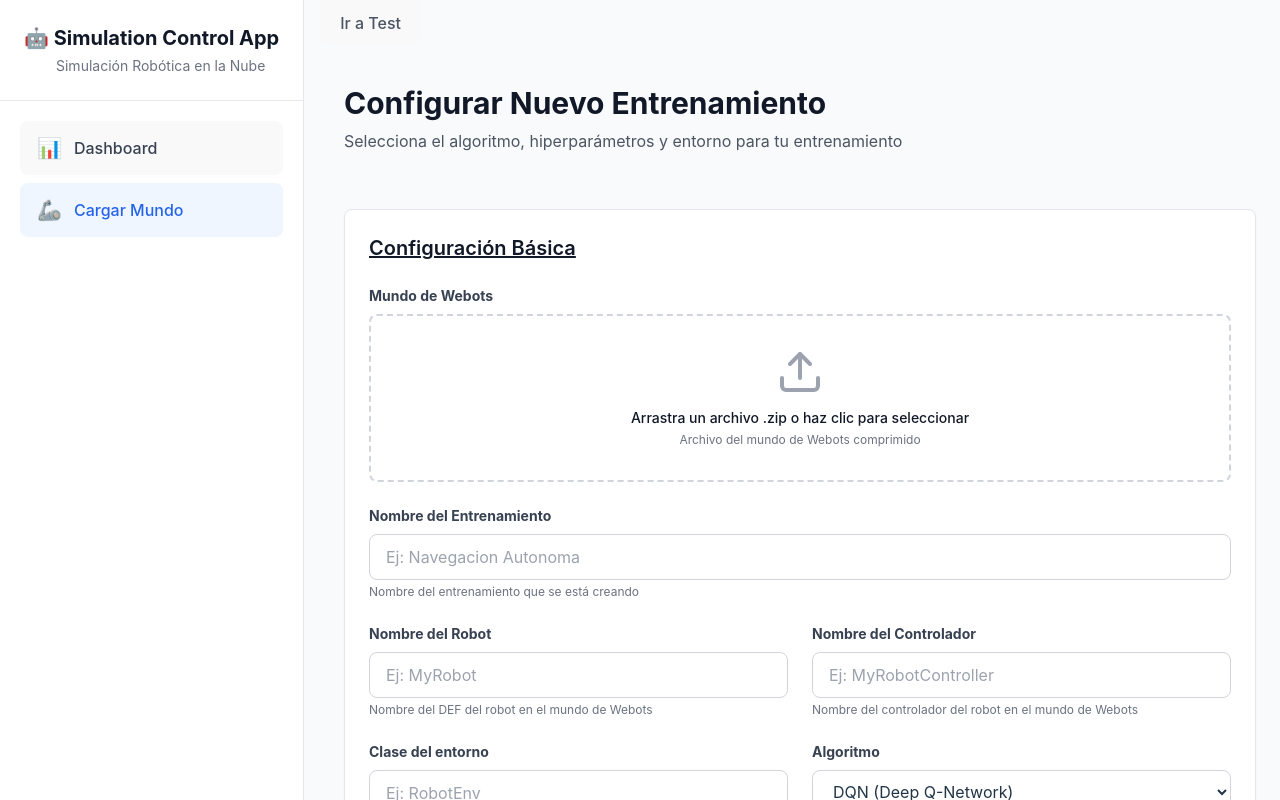
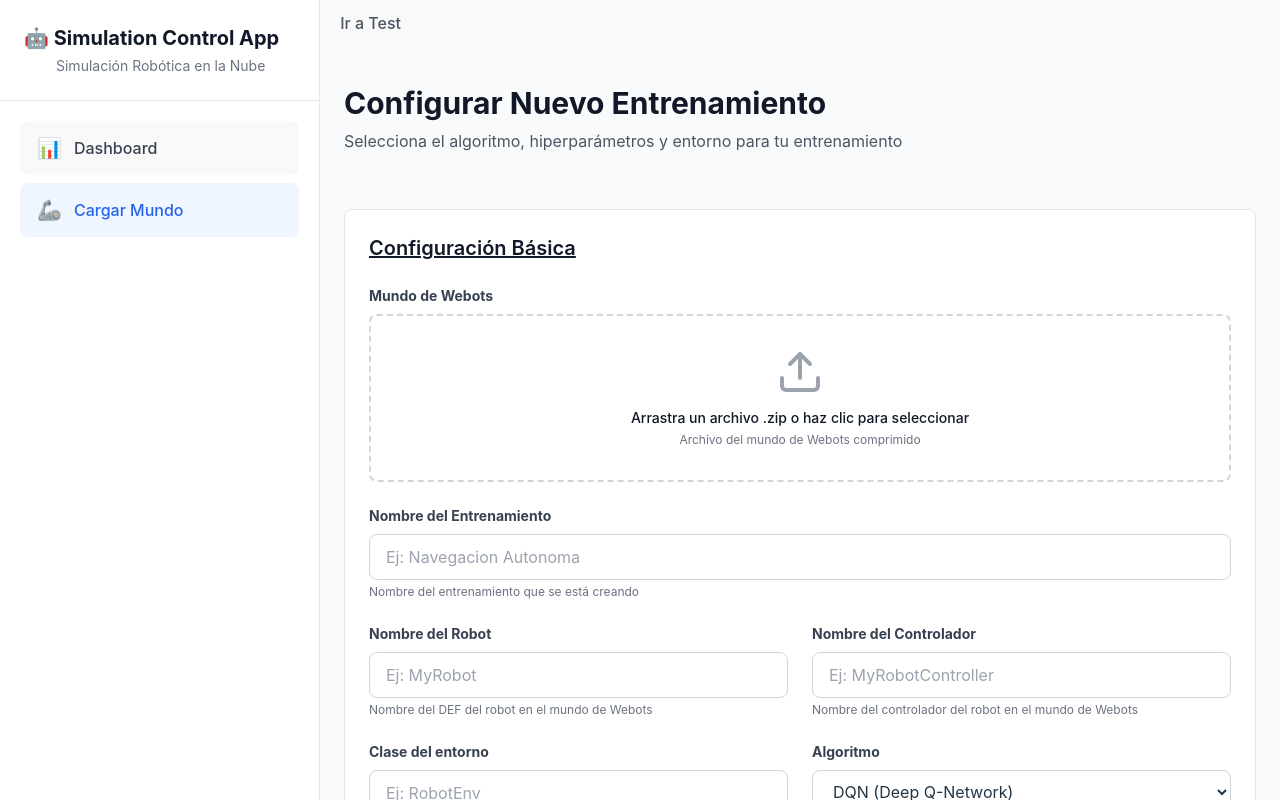
Before and after one commit to Nahuel7978/Tesis, a React (Vite) app in the folder SimulationControlFrontend/: page /training/new in a window 1280 px wide. Shown: the top 800 px of the page. Built offline with nearby package versions, Linux system fonts and the light colour scheme; no server answers.

Commit message:
Se agrega lógica de responsividad

```diff
--- a/SimulationControlFrontend/src/components/layout/Sidebar.tsx
+++ b/SimulationControlFrontend/src/components/layout/Sidebar.tsx
@@ -1,10 +1,13 @@
 // src/components/layout/Sidebar.tsx
-import React from 'react';
+import React, { useState } from 'react'; // Importa useState
 import { useNavigate, useLocation } from 'react-router-dom';
+import { useMediaQuery } from 'react-responsive'; // Importa useMediaQuery
 
 export const Sidebar: React.FC = () => {
   const navigate = useNavigate();
   const location = useLocation();
+  const isMobile = useMediaQuery({ maxWidth: 768 }); // Define un breakpoint para móvil
+  const [isOpen, setIsOpen] = useState(!isMobile); // Controla si el sidebar está abierto/cerrado
 
   const menuItems = [
     {
@@ -25,12 +28,39 @@ export const Sidebar: React.FC = () => {
     return location.pathname === path;
   };
 
+  const toggleSidebar = () => {
+    setIsOpen(!isOpen);
+  };
+
   return (
-    <div className="w-70 bg-white border-r border-gray-200 h-screen fixed left-0 top-0 flex flex-col">
+    <>
+      {/* Botón para abrir/cerrar sidebar en móvil */}
+      {isMobile && (
+        <button
+          onClick={toggleSidebar}
+          className="fixed top-4 left-4 z-50 p-2 bg-blue-600 text-white rounded-md shadow-lg"
+        >
+          {isOpen ? '✕' : '☰'} {/* Icono para cerrar o abrir */}
+        </button>
+      )}
+
+      <div
+        className={`
+          bg-white border-r border-gray-200 h-screen fixed left-0 top-0 flex flex-col z-40
+          transition-all duration-300 ease-in-out
+          ${isOpen ? 'translate-x-0 w-[var(--sidebar-width)]' : '-translate-x-full w-[var(--sidebar-width)]'}
+          md:translate-x-0 md:w-[var(--sidebar-width)]
+          ${isMobile && !isOpen ? 'hidden' : 'block'} /* Oculta completamente en móvil si está cerrado */
+        `}
+      >
         {/* Header */}
         <div className="p-6 border-b border-gray-200">
-        <h1 className="text-xl font-bold text-gray-900">🤖 Simulation Control App</h1>
-        <p className="text-sm text-gray-500 mt-1 ml-8">Simulación Robótica en la Nube</p>
+          <h1 className="text-xl font-bold text-gray-900">
+            {isOpen || !isMobile ? '🤖 Simulation Control App' : '🤖'}
+          </h1>
+          <p className="text-sm text-gray-500 mt-1 ml-8">
+            {isOpen || !isMobile ? 'Simulación Robótica en la Nube' : ''}
+          </p>
         </div>
 
         {/* Navigation Menu */}
@@ -39,22 +69,35 @@ export const Sidebar: React.FC = () => {
             {menuItems.map((item) => (
               <li key={item.id}>
                 <button
-                onClick={() => navigate(item.path)}
+                  onClick={() => {
+                    navigate(item.path);
+                    if (isMobile) setIsOpen(false); // Cierra el sidebar después de navegar en móvil
+                  }}
                   className={`
-                  w-full flex items-center gap-3 px-4 py-3 rounded-lg text-left transition-colors
+                    w-full flex items-center ${isOpen || !isMobile ? 'gap-3 px-4' : 'justify-center px-0'} py-3 rounded-lg text-left transition-colors
                     ${isActive(item.path)
                       ? 'bg-blue-50 text-blue-600 font-medium'
                       : 'text-gray-700'
                     }
                   `}
+                  title={item.label} // Añade title para el tooltip en colapsado
                 >
                   <span className="text-xl">{item.icon}</span>
-                <span>{item.label}</span>
+                  {(isOpen || !isMobile) && <span>{item.label}</span>}
                 </button>
               </li>
             ))}
           </ul>
         </nav>
       </div>
+
+      {/* Overlay para cuando el sidebar está abierto en móvil */}
+      {isMobile && isOpen && (
+        <div
+          className="fixed inset-0 bg-black bg-opacity-50 z-30"
+          onClick={toggleSidebar}
+        ></div>
+      )}
+    </>
   );
 };
```
Lines whose indentation alone changed are shown as unchanged.
